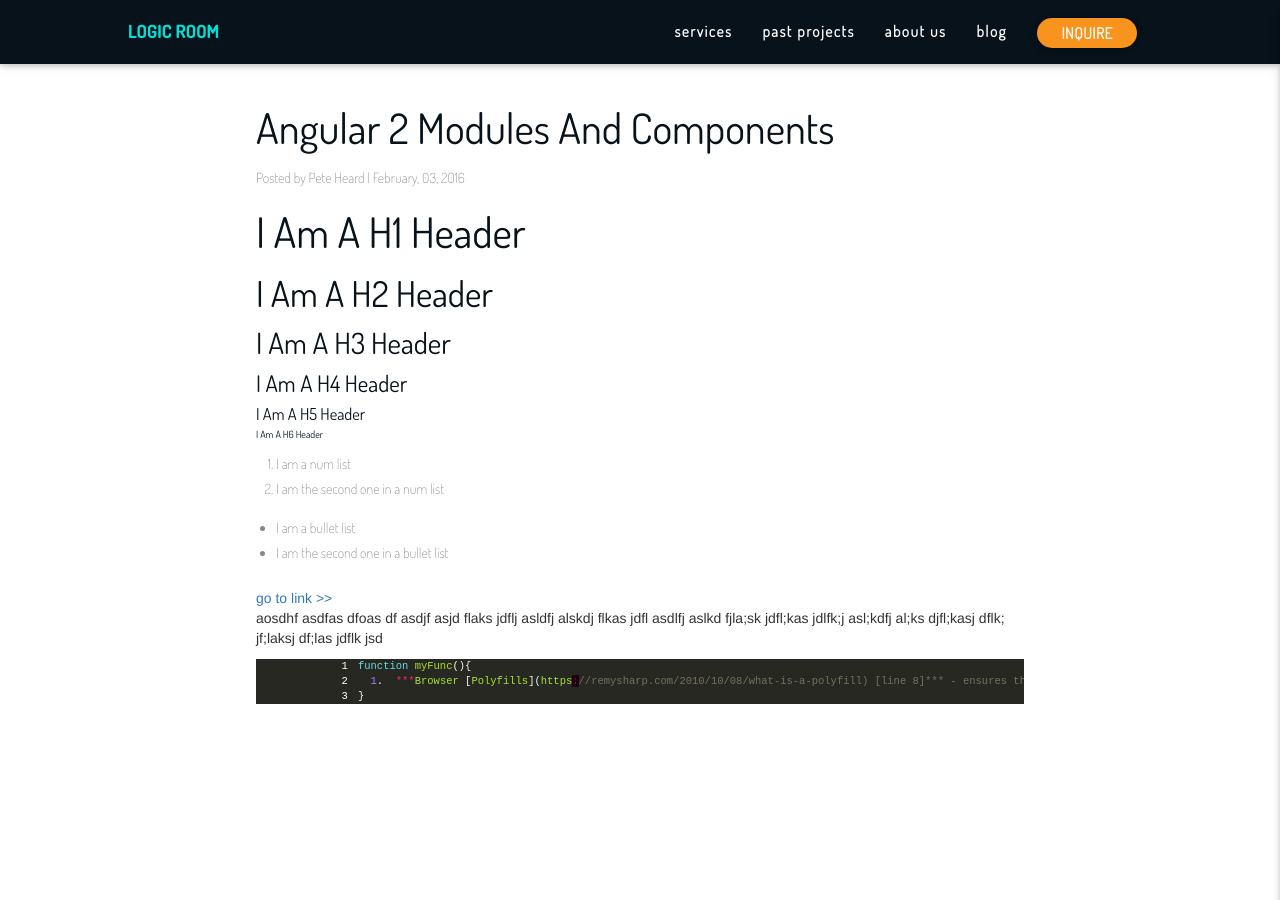
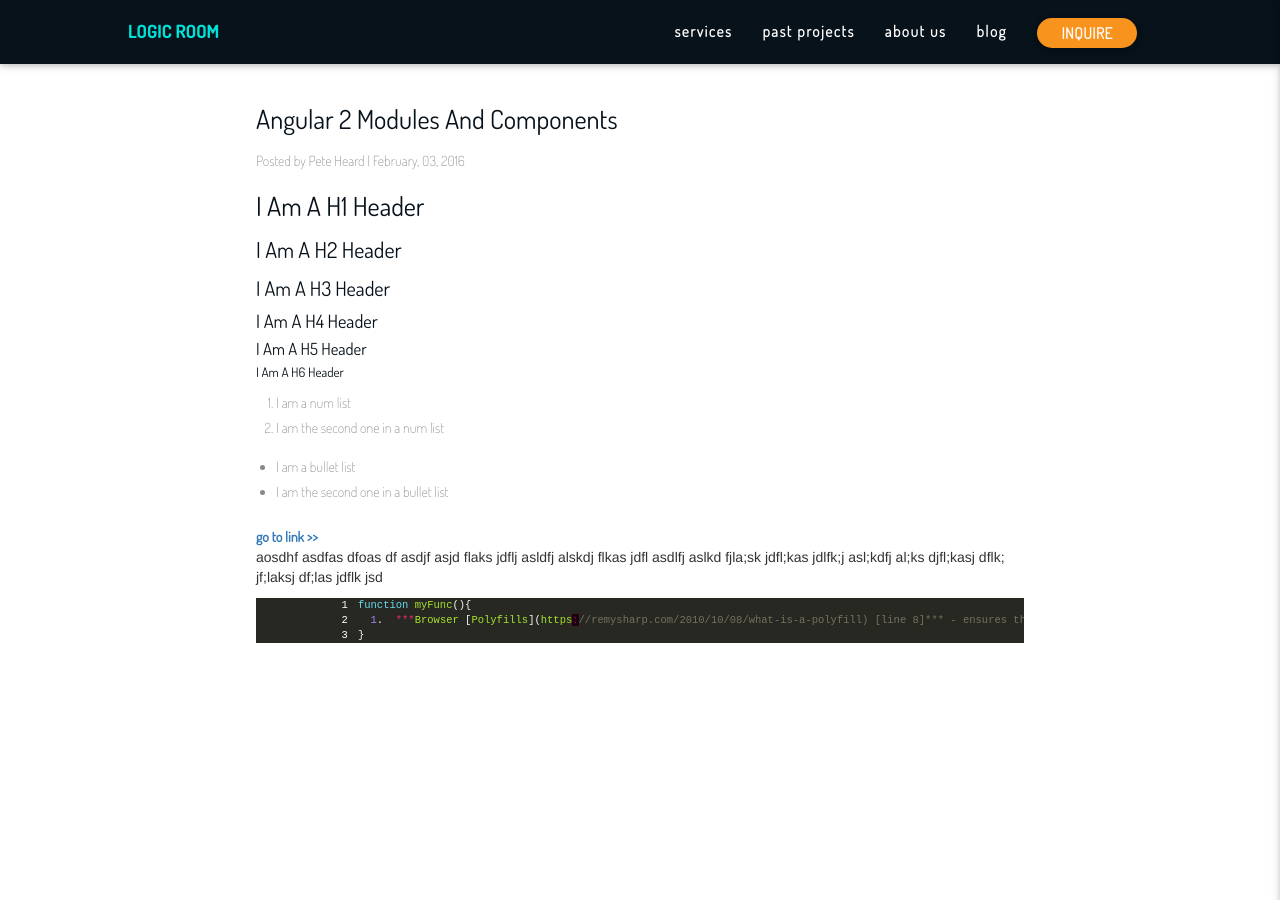
Before and after one commit to peterheard01/logic-room, a Jekyll site: the page built from framework/index.html, in a window 1280 px wide. Built offline with Jekyll 4.4.1, drawn with Linux system fonts in a browser that asks for light colours.

```diff
--- a/_sass/3-base/_body-element.scss
+++ b/_sass/3-base/_body-element.scss
@@ -44,27 +44,37 @@
 }
 
 h1 {
-  //font-size : em(40);
+  font-size : em(30);
 }
 
 h2 {
-  //font-size : em(30);
+  font-size : em(25);
 }
 
 h3 {
-
+  font-size : em(23);
 }
 
 h4 {
-
+  font-size : em(21);
 }
 
 h5 {
-
+  font-size : em(19);
 }
 
 h6 {
+  font-size : em(15);
+}
 
+strong, a {
+  font-weight:bold;
+  //color:$banner;
+  font-family: 'Dosis-Regular';
+}
+
+a {
+  text-decoration: underline;
 }
 
 
@@ -72,6 +82,7 @@
   font-family: 'Dosis-ExtraLight';
   color: $grey;
   text-align: justify;
+
 }
 
 blockquote {
--- a/_sass/3-base/_highlight.scss
+++ b/_sass/3-base/_highlight.scss
@@ -24,14 +24,14 @@
     padding:0px 10px 0px 10px;
   }
 
-  .pre {
-    margin-top:20px;
-    margin-bottom:0px;
-  }
+  //.pre {
+  //  margin-top:0px;
+  //  margin-bottom:0 !important;
+  //}
 }
 
 
-.highlight pre { background-color: #272822; }
+.highlight pre { background-color: #272822; margin-bottom:0px;  }
 .highlight .hll { background-color: #272822; }
 .highlight .c { color: #75715e } /* Comment */
 .highlight .err { color: #960050; background-color: #1e0010 } /* Error */
```
